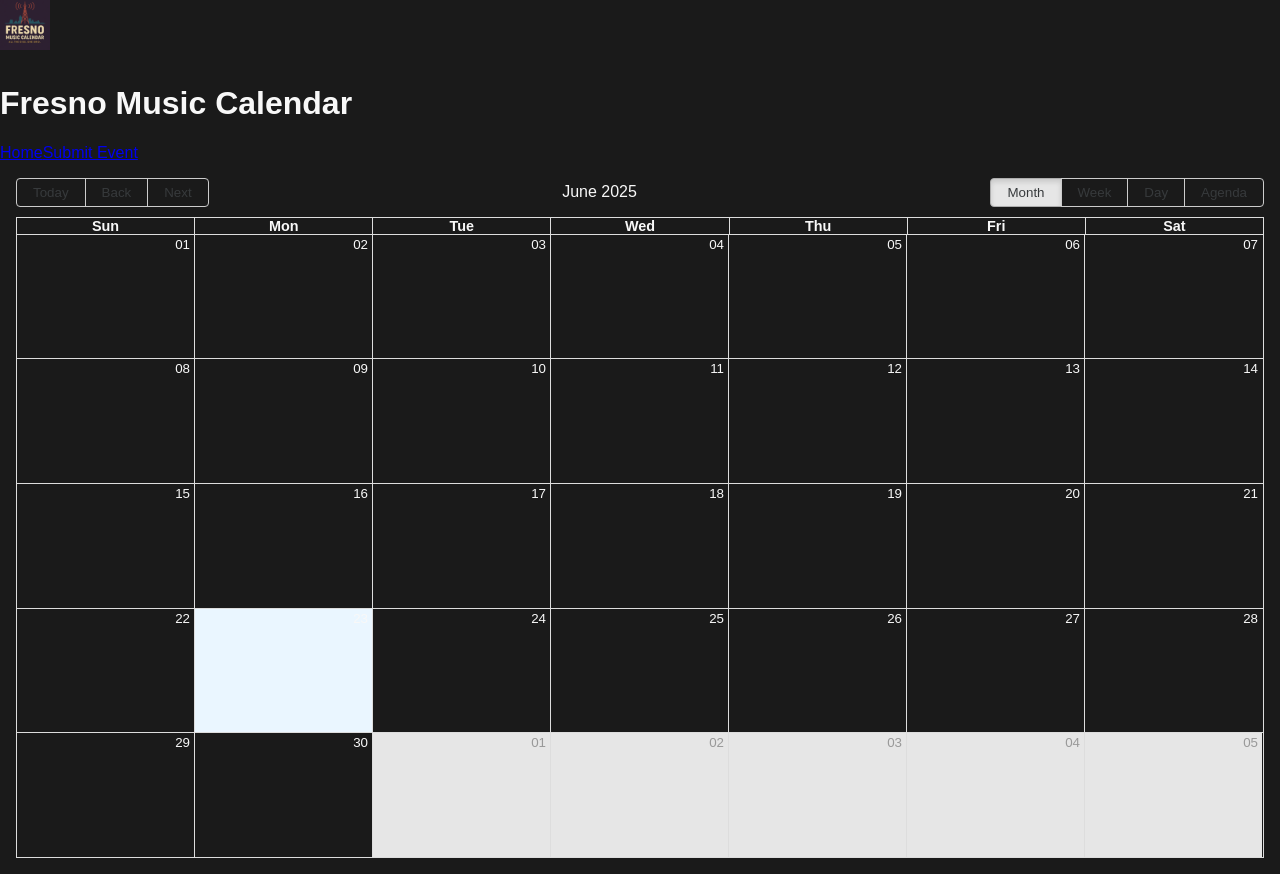
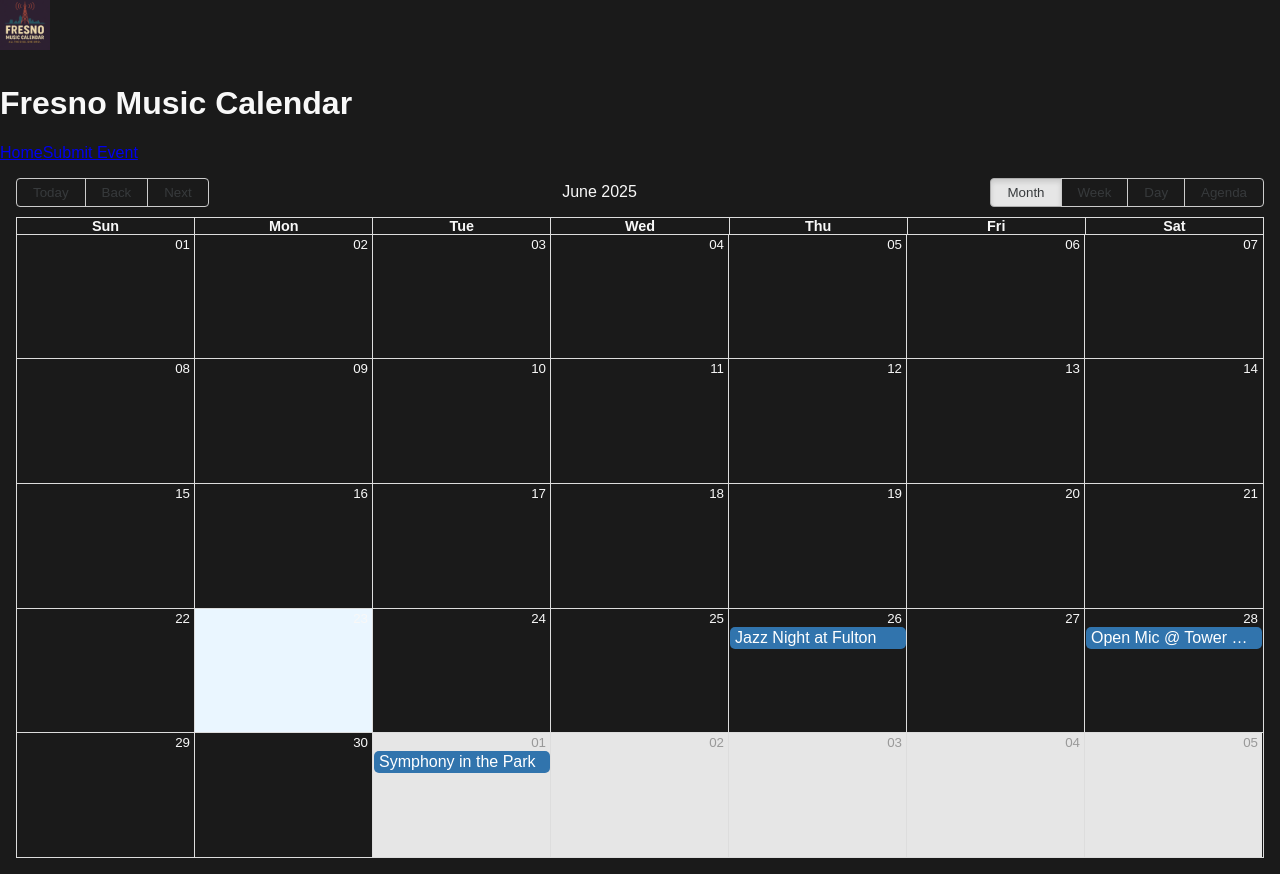
Before and after one commit to mrayover/Fresno-music-calendar1, a React (Vite) app: page / in a window 1280 px wide. Built offline with nearby package versions, Linux system fonts and the light colour scheme.

Commit message:
ubugvygcyfc

```diff
--- a/src/App.jsx
+++ b/src/App.jsx
@@ -4,6 +4,7 @@
 import CalendarView from "./CalendarView";
 import EventDetail from "./EventDetail";
 import SubmitEvent from "./SubmitEvent";
+import events from "./eventsData"; // ✅ Import the events data
 
 export default function App() {
   return (
@@ -20,7 +21,7 @@
       </header>
       <main>
         <Routes>
-          <Route path="/" element={<CalendarView />} />
+          <Route path="/" element={<CalendarView events={events} />} /> {/* ✅ Pass events here */}
           <Route path="/event/:id" element={<EventDetail />} />
           <Route path="/submit" element={<SubmitEvent />} />
         </Routes>
```
